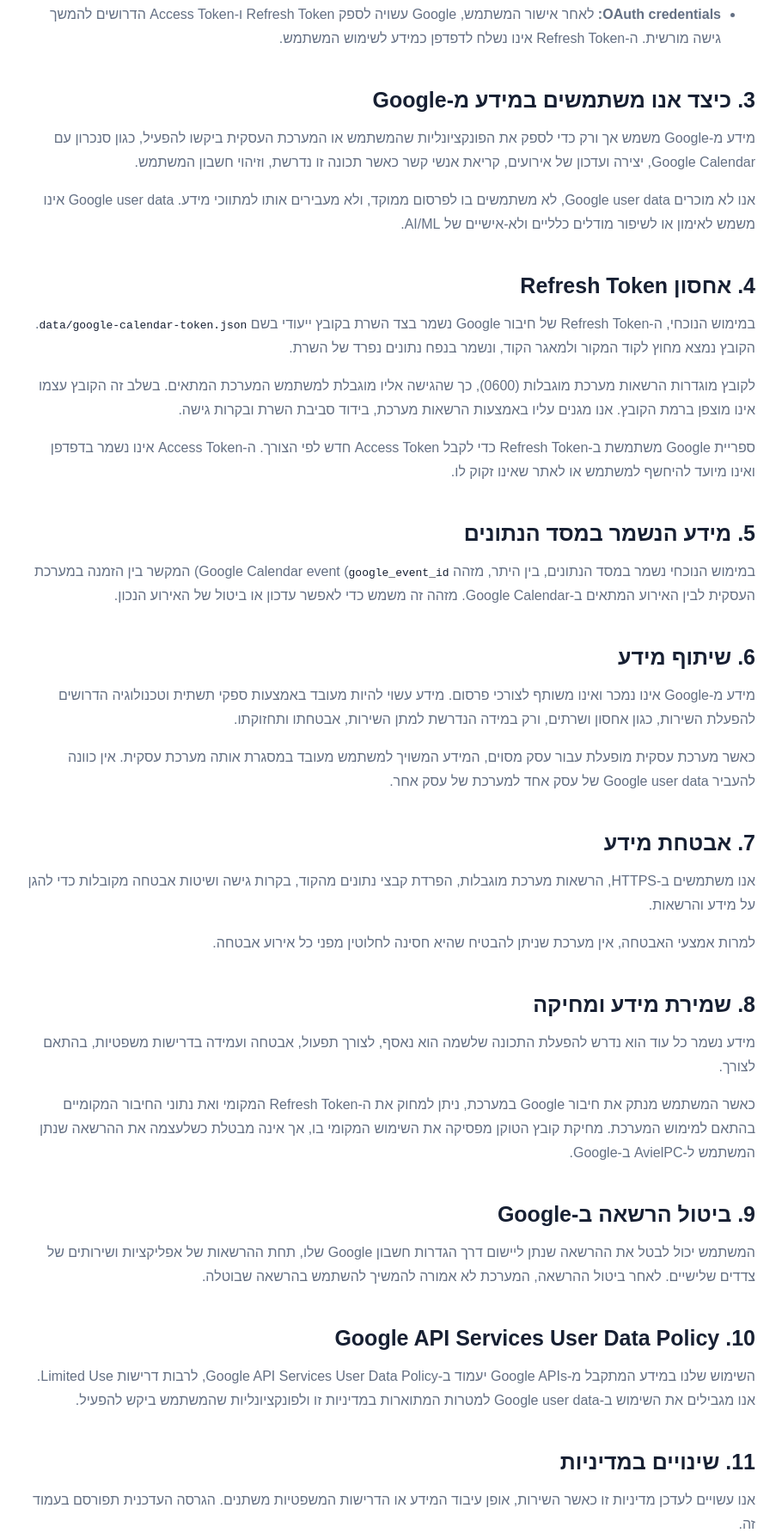
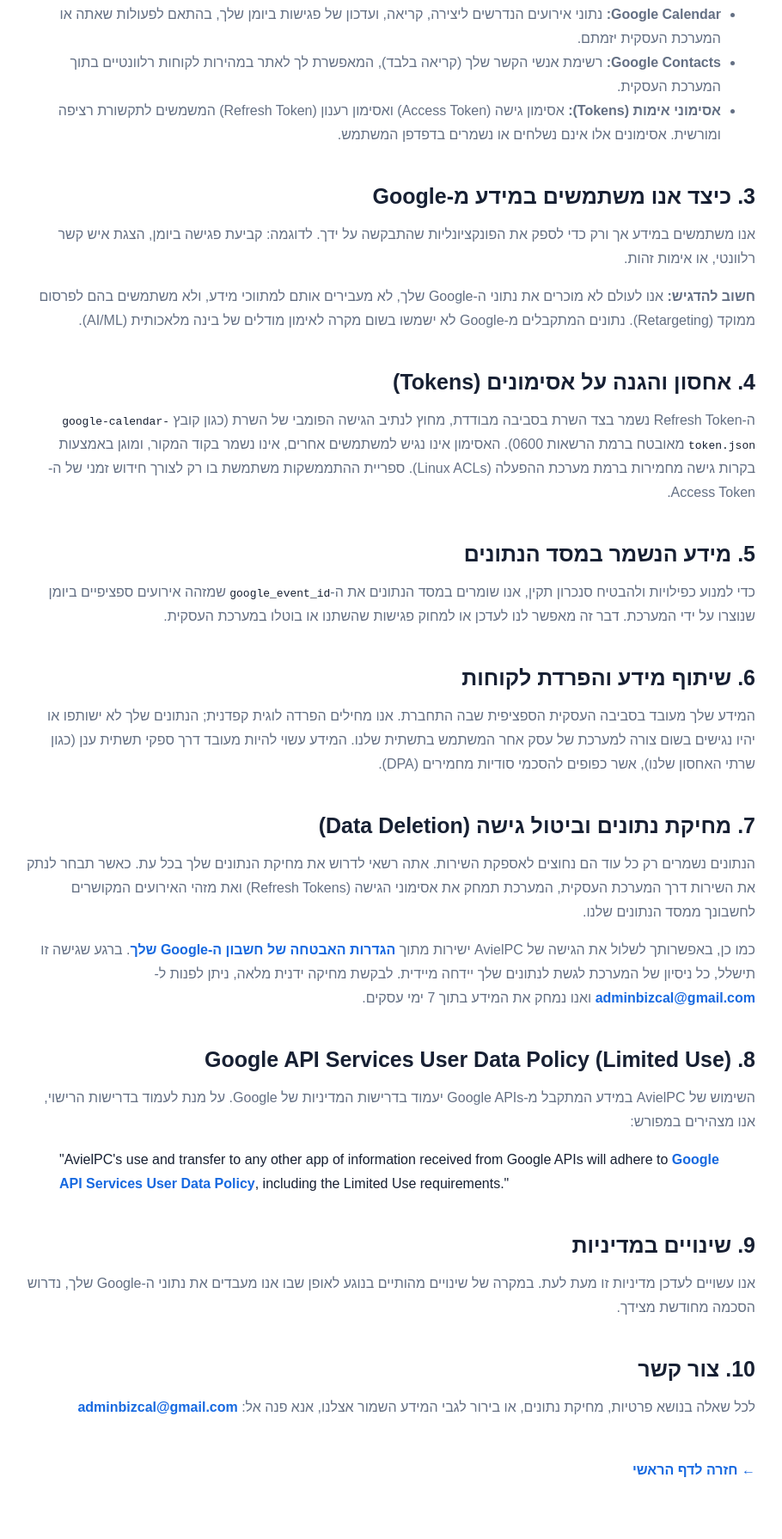
Before and after one commit to avielpc/calendarBiz, a plain HTML site: page privacy.html in a window 1280 px wide. Shown: the part 787-2577 px from the top of the page at 86% size, without its empty margins (186-1096 px from the left). Drawn offline with Linux system fonts and the light colour scheme.

Commit message:
Revise privacy policy for clarity and detail
Updated privacy policy to clarify data collection and usage practices.

```diff
--- a/privacy.html
+++ b/privacy.html
@@ -3,7 +3,7 @@
 <head>
   <meta charset="utf-8">
   <meta name="viewport" content="width=device-width, initial-scale=1">
-  <meta name="description" content="מדיניות הפרטיות של AvielPC Google Integration.">
+  <meta name="description" content="מדיניות הפרטיות של AvielPC Google Integration. גלה כיצד אנו אוספים, שומרים ומגנים על הנתונים שלך.">
   <title>מדיניות פרטיות | AvielPC Google Integration</title>
   <link rel="stylesheet" href="style.css">
 </head>
@@ -24,122 +24,79 @@
   <p>
     מדיניות זו מתארת כיצד AvielPC ("AvielPC", "אנחנו") מטפלת במידע המתקבל
     משירותי Google כאשר מערכות ואתרי עסקים המשתמשים בתשתית שלנו מאפשרים
-    למשתמש לחבר את חשבון Google שלו.
+    למשתמש לחבר את חשבון Google שלו. אנו מחויבים להגנה על פרטיותך ועל אבטחת הנתונים שלך.
   </p>
 
   <h2>1. מי אנחנו ומהו השירות</h2>
   <p>
     AvielPC היא ספקית טכנולוגיה המפתחת ומתחזקת מערכות עבור עסקים.
     שירות Google Integration הוא תשתית תוכנה המאפשרת למערכות עסקיות
-    להתחבר לשירותי Google באמצעות OAuth.
+    להתחבר לשירותי Google באמצעות פרוטוקול OAuth 2.0 המאובטח.
   </p>
   <p>
-    לכל עסק עשוי להיות אתר ו-Backend נפרדים. החיבור ל-Google מתבצע
-    במסגרת המערכת העסקית שאליה המשתמש מחובר.
+    לכל עסק קיימת סביבת שרת (Backend) נפרדת. החיבור ל-Google מתבצע
+    במסגרת המערכת העסקית שאליה המשתמש מחובר בלבד.
   </p>
 
-  <h2>2. איזה מידע מתקבל מ-Google</h2>
-  <p>בהתאם להרשאות שהמשתמש מאשר ולפונקציות שהמערכת מפעילה, המידע עשוי לכלול:</p>
+  <h2>2. איזה מידע אנו מקבלים מ-Google</h2>
+  <p>אנו אוספים רק את המידע הנדרש לפעולת השירות (Principle of Least Privilege). בהתאם להרשאות (Scopes) שתאשר, המידע עשוי לכלול:</p>
   <ul>
-    <li><strong>מידע בסיסי של חשבון Google:</strong> מזהה חשבון, כתובת דוא"ל ופרטי פרופיל בסיסיים, בהתאם להרשאות OAuth.</li>
-    <li><strong>Google Contacts:</strong> מידע מאנשי הקשר של המשתמש, בהתאם להרשאת הקריאה שאושרה.</li>
-    <li><strong>Google Calendar:</strong> מידע הנדרש ליצירה ולעדכון של אירועי Calendar בהתאם לפעולות שהמשתמש או המערכת העסקית ביקשו לבצע.</li>
-    <li><strong>OAuth credentials:</strong> לאחר אישור המשתמש, Google עשויה לספק Refresh Token ו-Access Token הדרושים להמשך גישה מורשית. ה-Refresh Token אינו נשלח לדפדפן כמידע לשימוש המשתמש.</li>
+    <li><strong>מידע פרופיל בסיסי (Profile & Email):</strong> מזהה חשבון ייחודי, כתובת דוא"ל, ושם מלא לצורך זיהוי במערכת.</li>
+    <li><strong>Google Calendar:</strong> נתוני אירועים הנדרשים ליצירה, קריאה, ועדכון של פגישות ביומן שלך, בהתאם לפעולות שאתה או המערכת העסקית יזמתם.</li>
+    <li><strong>Google Contacts:</strong> רשימת אנשי הקשר שלך (קריאה בלבד), המאפשרת לך לאתר במהירות לקוחות רלוונטיים בתוך המערכת העסקית.</li>
+    <li><strong>אסימוני אימות (Tokens):</strong> אסימון גישה (Access Token) ואסימון רענון (Refresh Token) המשמשים לתקשורת רציפה ומורשית. אסימונים אלו אינם נשלחים או נשמרים בדפדפן המשתמש.</li>
   </ul>
 
   <h2>3. כיצד אנו משתמשים במידע מ-Google</h2>
   <p>
-    מידע מ-Google משמש אך ורק כדי לספק את הפונקציונליות שהמשתמש או המערכת העסקית
-    ביקשו להפעיל, כגון סנכרון עם Google Calendar, יצירה ועדכון של אירועים,
-    קריאת אנשי קשר כאשר תכונה זו נדרשת, וזיהוי חשבון המשתמש.
+    אנו משתמשים במידע אך ורק כדי לספק את הפונקציונליות שהתבקשה על ידך. לדוגמה: קביעת פגישה ביומן, הצגת איש קשר רלוונטי, או אימות זהות.
   </p>
   <p>
-    אנו לא מוכרים Google user data, לא משתמשים בו לפרסום ממוקד,
-    ולא מעבירים אותו למתווכי מידע. Google user data אינו משמש לאימון
-    או לשיפור מודלים כלליים ולא-אישיים של AI/ML.
+    <strong>חשוב להדגיש:</strong> אנו לעולם לא מוכרים את נתוני ה-Google שלך, לא מעבירים אותם למתווכי מידע, ולא משתמשים בהם לפרסום ממוקד (Retargeting). נתונים המתקבלים מ-Google לא ישמשו בשום מקרה לאימון מודלים של בינה מלאכותית (AI/ML).
   </p>
 
-  <h2>4. אחסון Refresh Token</h2>
+  <h2>4. אחסון והגנה על אסימונים (Tokens)</h2>
   <p>
-    במימוש הנוכחי, ה-Refresh Token של חיבור Google נשמר בצד השרת בקובץ
-    ייעודי בשם <code>data/google-calendar-token.json</code>. הקובץ נמצא
-    מחוץ לקוד המקור ולמאגר הקוד, ונשמר בנפח נתונים נפרד של השרת.
-  </p>
-  <p>
-    לקובץ מוגדרות הרשאות מערכת מוגבלות (0600), כך שהגישה אליו מוגבלת
-    למשתמש המערכת המתאים. בשלב זה הקובץ עצמו אינו מוצפן ברמת הקובץ.
-    אנו מגנים עליו באמצעות הרשאות מערכת, בידוד סביבת השרת ובקרות גישה.
-  </p>
-  <p>
-    ספריית Google משתמשת ב-Refresh Token כדי לקבל Access Token חדש לפי הצורך.
-    ה-Access Token אינו נשמר בדפדפן ואינו מיועד להיחשף למשתמש או לאתר שאינו
-    זקוק לו.
+    ה-Refresh Token נשמר בצד השרת בסביבה מבודדת, מחוץ לנתיב הגישה הפומבי של השרת (כגון קובץ <code>google-calendar-token.json</code> מאובטח ברמת הרשאות 0600).
+    האסימון אינו נגיש למשתמשים אחרים, אינו נשמר בקוד המקור, ומוגן באמצעות בקרות גישה מחמירות ברמת מערכת ההפעלה (Linux ACLs). ספריית ההתממשקות משתמשת בו רק לצורך חידוש זמני של ה-Access Token.
   </p>
 
   <h2>5. מידע הנשמר במסד הנתונים</h2>
   <p>
-    במימוש הנוכחי נשמר במסד הנתונים, בין היתר, מזהה Google Calendar event
-    (<code>google_event_id</code>) המקשר בין הזמנה במערכת העסקית לבין האירוע
-    המתאים ב-Google Calendar. מזהה זה משמש כדי לאפשר עדכון או ביטול של האירוע הנכון.
+    כדי למנוע כפילויות ולהבטיח סנכרון תקין, אנו שומרים במסד הנתונים את ה-<code>google_event_id</code> שמזהה אירועים ספציפיים ביומן שנוצרו על ידי המערכת. דבר זה מאפשר לנו לעדכן או למחוק פגישות שהשתנו או בוטלו במערכת העסקית.
   </p>
 
-  <h2>6. שיתוף מידע</h2>
+  <h2>6. שיתוף מידע והפרדת לקוחות</h2>
   <p>
-    מידע מ-Google אינו נמכר ואינו משותף לצורכי פרסום. מידע עשוי להיות מעובד
-    באמצעות ספקי תשתית וטכנולוגיה הדרושים להפעלת השירות, כגון אחסון ושרתים,
-    ורק במידה הנדרשת למתן השירות, אבטחתו ותחזוקתו.
+    המידע שלך מעובד בסביבה העסקית הספציפית שבה התחברת. אנו מחילים הפרדה לוגית קפדנית; הנתונים שלך לא ישותפו או יהיו נגישים בשום צורה למערכת של עסק אחר המשתמש בתשתית שלנו.
+    המידע עשוי להיות מעובד דרך ספקי תשתית ענן (כגון שרתי האחסון שלנו), אשר כפופים להסכמי סודיות מחמירים (DPA).
+  </p>
+
+  <h2>7. מחיקת נתונים וביטול גישה (Data Deletion)</h2>
+  <p>
+    הנתונים נשמרים רק כל עוד הם נחוצים לאספקת השירות.
+    אתה רשאי לדרוש את מחיקת הנתונים שלך בכל עת. כאשר תבחר לנתק את השירות דרך המערכת העסקית, המערכת תמחק את אסימוני הגישה (Refresh Tokens) ואת מזהי האירועים המקושרים לחשבונך ממסד הנתונים שלנו.
   </p>
   <p>
-    כאשר מערכת עסקית מופעלת עבור עסק מסוים, המידע המשויך למשתמש מעובד
-    במסגרת אותה מערכת עסקית. אין כוונה להעביר Google user data של עסק אחד
-    למערכת של עסק אחר.
+    כמו כן, באפשרותך לשלול את הגישה של AvielPC ישירות מתוך <a href="https://myaccount.google.com/permissions" target="_blank">הגדרות האבטחה של חשבון ה-Google שלך</a>. ברגע שגישה זו תישלל, כל ניסיון של המערכת לגשת לנתונים שלך יידחה מיידית. לבקשת מחיקה ידנית מלאה, ניתן לפנות ל- <a href="mailto:adminbizcal@gmail.com">adminbizcal@gmail.com</a> ואנו נמחק את המידע בתוך 7 ימי עסקים.
   </p>
 
-  <h2>7. אבטחת מידע</h2>
+  <h2>8. Google API Services User Data Policy (Limited Use)</h2>
   <p>
-    אנו משתמשים ב-HTTPS, הרשאות מערכת מוגבלות, הפרדת קבצי נתונים מהקוד,
-    בקרות גישה ושיטות אבטחה מקובלות כדי להגן על מידע והרשאות.
+    השימוש של AvielPC במידע המתקבל מ-Google APIs יעמוד בדרישות המדיניות של Google. על מנת לעמוד בדרישות הרישוי, אנו מצהירים במפורש:
   </p>
+  <blockquote dir="ltr">
+    "AvielPC's use and transfer to any other app of information received from Google APIs will adhere to <a href="https://developers.google.com/terms/api-services-user-data-policy" target="_blank">Google API Services User Data Policy</a>, including the Limited Use requirements."
+  </blockquote>
+
+  <h2>9. שינויים במדיניות</h2>
   <p>
-    למרות אמצעי האבטחה, אין מערכת שניתן להבטיח שהיא חסינה לחלוטין מפני כל
-    אירוע אבטחה.
+    אנו עשויים לעדכן מדיניות זו מעת לעת. במקרה של שינויים מהותיים בנוגע לאופן שבו אנו מעבדים את נתוני ה-Google שלך, נדרוש הסכמה מחודשת מצידך.
   </p>
 
-  <h2>8. שמירת מידע ומחיקה</h2>
+  <h2>10. צור קשר</h2>
   <p>
-    מידע נשמר כל עוד הוא נדרש להפעלת התכונה שלשמה הוא נאסף, לצורך תפעול,
-    אבטחה ועמידה בדרישות משפטיות, בהתאם לצורך.
-  </p>
-  <p>
-    כאשר המשתמש מנתק את חיבור Google במערכת, ניתן למחוק את ה-Refresh Token
-    המקומי ואת נתוני החיבור המקומיים בהתאם למימוש המערכת. מחיקת קובץ הטוקן
-    מפסיקה את השימוש המקומי בו, אך אינה מבטלת כשלעצמה את ההרשאה שנתן המשתמש
-    ל-AvielPC ב-Google.
-  </p>
-
-  <h2>9. ביטול הרשאה ב-Google</h2>
-  <p>
-    המשתמש יכול לבטל את ההרשאה שנתן ליישום דרך הגדרות חשבון Google שלו,
-    תחת ההרשאות של אפליקציות ושירותים של צדדים שלישיים. לאחר ביטול ההרשאה,
-    המערכת לא אמורה להמשיך להשתמש בהרשאה שבוטלה.
-  </p>
-
-  <h2>10. Google API Services User Data Policy</h2>
-  <p>
-    השימוש שלנו במידע המתקבל מ-Google APIs יעמוד ב-Google API Services User Data Policy,
-    לרבות דרישות Limited Use. אנו מגבילים את השימוש ב-Google user data
-    למטרות המתוארות במדיניות זו ולפונקציונליות שהמשתמש ביקש להפעיל.
-  </p>
-
-  <h2>11. שינויים במדיניות</h2>
-  <p>
-    אנו עשויים לעדכן מדיניות זו כאשר השירות, אופן עיבוד המידע או הדרישות
-    המשפטיות משתנים. הגרסה העדכנית תפורסם בעמוד זה.
-  </p>
-
-  <h2>12. יצירת קשר</h2>
-  <p>
-    לשאלות בנושא פרטיות או בקשות הקשורות לנתוני המשתמש ניתן לפנות אל:
+    לכל שאלה בנושא פרטיות, מחיקת נתונים, או בירור לגבי המידע השמור אצלנו, אנא פנה אל:
     <a href="mailto:adminbizcal@gmail.com">adminbizcal@gmail.com</a>
   </p>
 
```
